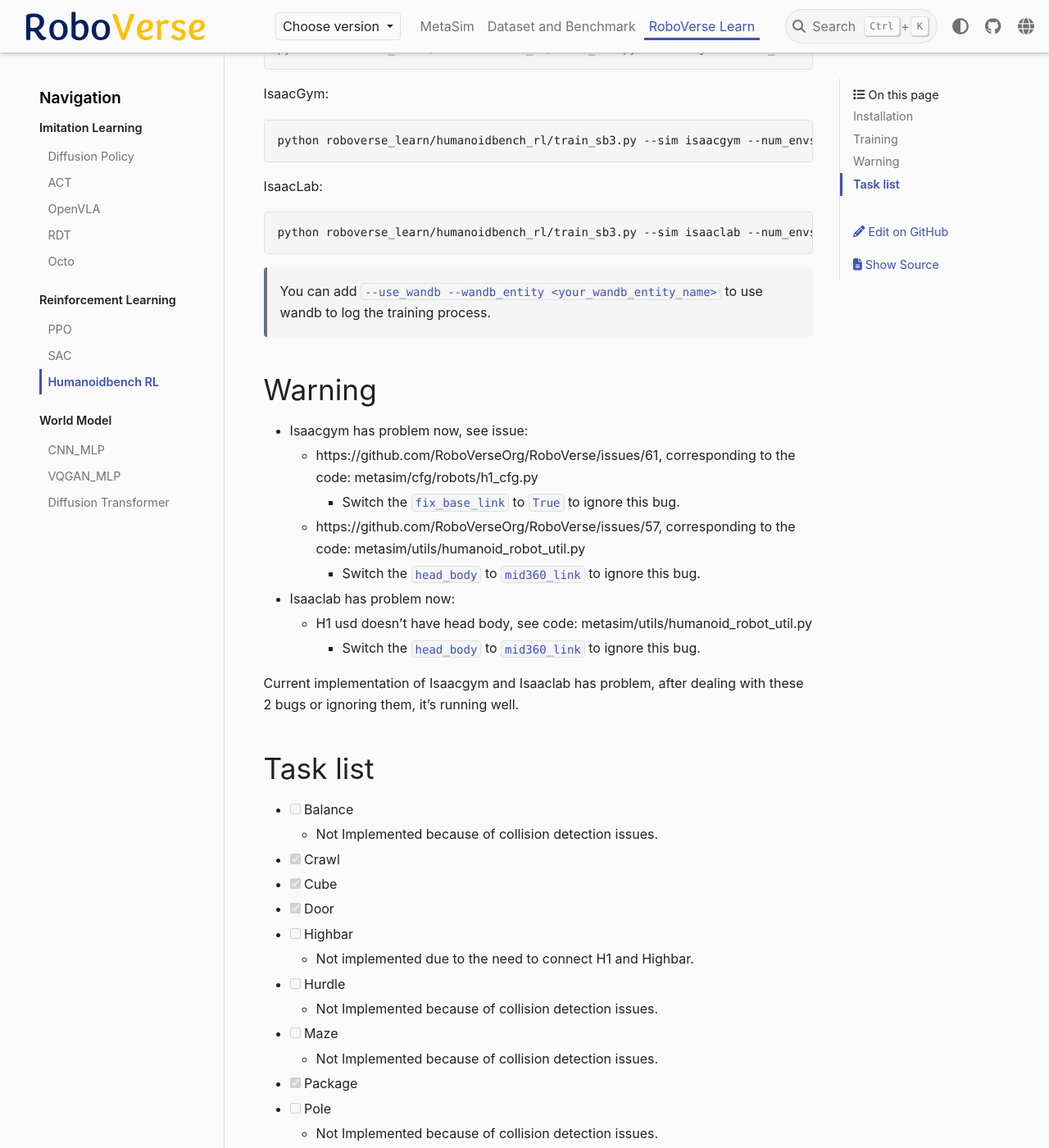
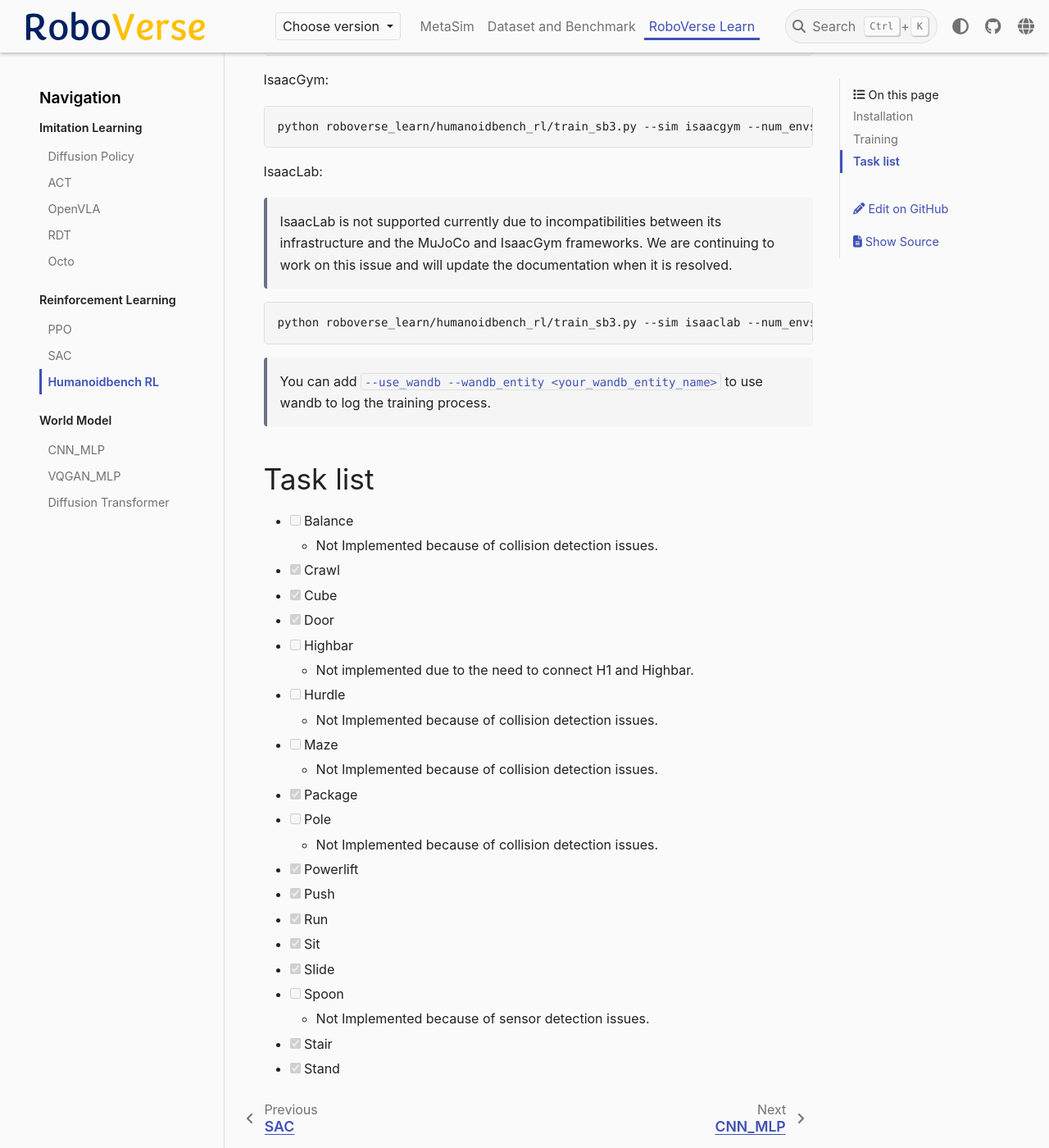
Before and after one commit to liuliu3dv/RoboVerse, a Sphinx documentation site: the page built from docs/source/roboverse_learn/reinforcement_learning/humanoidbench_rl.md, in a window 1280 px wide and 1400 px high, scrolled down 800 px. Shown: the whole window at 82% size. Built offline with Sphinx 7.4.7 and the PyData theme 0.15.4, drawn with Linux system fonts in a browser that asks for light colours; pages that are not in the unit, such as notebooks, are missing from menus; some of the changed text lies outside the part shown.

Commit message:
📝 docs: humanoidbench rl doc update

````diff
--- a/docs/source/roboverse_learn/reinforcement_learning/humanoidbench_rl.md
+++ b/docs/source/roboverse_learn/reinforcement_learning/humanoidbench_rl.md
@@ -6,14 +6,13 @@ RL framework: `stable-baselines3`
 
 RL algorithm: `PPO`
 
-Simulator: `MuJoCo` and `IsaacGym`
+Simulator: `MuJoCo` and `IsaacGym` and `IsaacLab`
 
 ## Installation
 
 ```bash
 pip install stable-baselines3
 pip install wandb
-pip install wandb[media]
 pip install tensorboard
 ```
 
@@ -39,24 +38,14 @@ python roboverse_learn/humanoidbench_rl/train_sb3.py --sim isaacgym --num_envs 2
 
 IsaacLab:
 
+> IsaacLab is not supported currently due to incompatibilities between its infrastructure and the MuJoCo and IsaacGym frameworks.
+> We are continuing to work on this issue and will update the documentation when it is resolved.
+
 ```bash
 python roboverse_learn/humanoidbench_rl/train_sb3.py --sim isaaclab --num_envs 2 --robot=h1 --task humanoidbench:Stand
 ```
 
 > You can add `--use_wandb --wandb_entity <your_wandb_entity_name>` to use wandb to log the training process.
-
-## Warning
-
-- Isaacgym has problem now, see issue:
-  - https://github.com/RoboVerseOrg/RoboVerse/issues/61, corresponding to the code: metasim/cfg/robots/h1_cfg.py
-    - Switch the `fix_base_link` to `True` to ignore this bug.
-  - https://github.com/RoboVerseOrg/RoboVerse/issues/57, corresponding to the code: metasim/utils/humanoid_robot_util.py
-    - Switch the `head_body` to `mid360_link` to ignore this bug.
-- Isaaclab has problem now:
-  - H1 usd doesn't have head body, see code: metasim/utils/humanoid_robot_util.py
-    - Switch the `head_body` to `mid360_link` to ignore this bug.
-
-Current implementation of Isaacgym and Isaaclab has problem, after dealing with these 2 bugs or ignoring them, it's running well.
 
 ## Task list
 
````
